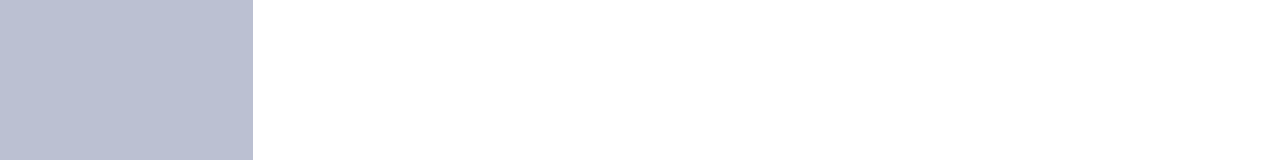
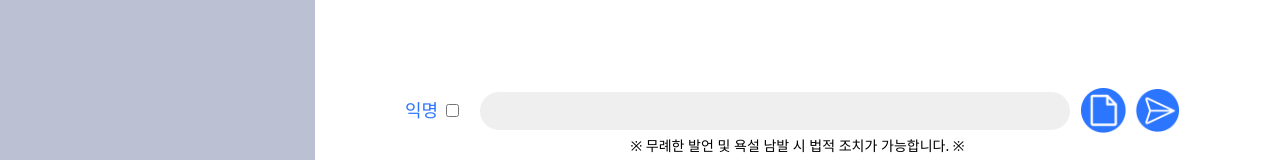
Before and after one commit to CLAT-Project/CLAT-Client, a Next.js app: page /chat/1 in a window 1280 px wide. Shown: the part 640-800 px from the top of the page. Built offline with nearby package versions, Linux system fonts and the light colour scheme; no server answers; sample sign-in values are in the browser's storage.

Commit message:
Refac: Chat Input, Message 컴포넌트 분리

```diff
--- a/src/app/(afterLogin)/chat/[slug]/layout.tsx
+++ b/src/app/(afterLogin)/chat/[slug]/layout.tsx
@@ -6,7 +6,7 @@ const ChatLayout = ({ children }: { children: React.ReactNode }) => {
     <html lang="en">
       <body className="flex">
         <ChatSidebar />
-        <div className="w-full">
+        <div style={{ width: 'calc(100% - 315px)' }}>
           <ChatHeader />
           {children}
         </div>
--- a/src/app/(afterLogin)/chat/[slug]/page.tsx
+++ b/src/app/(afterLogin)/chat/[slug]/page.tsx
@@ -1,22 +1,29 @@
 'use client'
 
-import ChatHeader from '@/components/chat/ChatHeader'
-import ChatSidebar from '@/components/chat/ChatSidebar'
+import ChatInput from '@/components/chat/ChatInput'
+import Message from '@/components/chat/Message'
 import { useChatMsgQuery } from '@/hooks/queries/useChatQuery'
 import { connect, disconnect, sendMessage } from '@/libs/websocket'
 import { IChatMessag } from '@/types/chat.types'
 import { useQueryClient } from '@tanstack/react-query'
 import { Params } from 'next/dist/shared/lib/router/utils/route-matcher'
 import { useParams } from 'next/navigation'
-import { useEffect, useRef, useState } from 'react'
+import { useEffect, useState } from 'react'
+import { useForm } from 'react-hook-form'
+
+export interface ChatFormData {
+  message: string
+  anonymous: boolean
+}
 
 const Chat = () => {
   const queryClient = useQueryClient()
   const params = useParams<Params>()
-  const messagesEndRef = useRef<HTMLDivElement>(null)
+  const { register, handleSubmit, reset, watch } = useForm<ChatFormData>()
 
-  const [senderName, setSenderName] = useState('')
-  const [message, setMessage] = useState('')
+  const message = watch('message')
+  const anonymous = watch('anonymous') // 익명 체크값
+  const [senderName, setSenderName] = useState('쥬')
   const [messages, setMessages] = useState<IChatMessag[]>([])
 
   const { data: chatMsg } = useChatMsgQuery({ roomId: params.slug })
@@ -27,12 +34,11 @@ const Chat = () => {
         '/pub/chat/message',
         JSON.stringify({
           courseId: params.slug,
-          senderName,
+          senderName: senderName,
           message,
         }),
       )
       queryClient.invalidateQueries({ queryKey: ['chatMsg'] })
-      setMessage('')
     } else {
       alert('Please enter your name and a message.')
     }
@@ -53,11 +59,7 @@ const Chat = () => {
     return () => {
       disconnect()
     }
-  }, [])
-
-  useEffect(() => {
-    messagesEndRef.current?.scrollIntoView({ behavior: 'smooth' })
-  }, [messages])
+  }, [message])
 
   useEffect(() => {
     if (chatMsg) {
@@ -65,7 +67,20 @@ const Chat = () => {
     }
   }, [chatMsg])
 
-  return <div></div>
+  return (
+    <div
+      className="w-full overflow-y-scroll"
+      style={{ height: 'calc(90vh - 90px)' }}
+    >
+      <Message messages={messages} senderName={senderName} />
+      <ChatInput
+        handleSendMessage={handleSendMessage}
+        register={register}
+        reset={reset}
+        handleSubmit={handleSubmit}
+      />
+    </div>
+  )
 }
 
 export default Chat
--- /dev/null
+++ b/src/components/chat/ChatInput/index.tsx
@@ -0,0 +1,81 @@
+import { ChatFormData } from '@/app/(afterLogin)/chat/[slug]/page'
+import {
+  UseFormHandleSubmit,
+  UseFormRegister,
+  UseFormReset,
+} from 'react-hook-form'
+import Image from 'next/image'
+
+interface ChatInputProps {
+  reset: UseFormReset<ChatFormData>
+  register: UseFormRegister<ChatFormData>
+  handleSendMessage: () => void
+  handleSubmit: UseFormHandleSubmit<ChatFormData, undefined>
+}
+
+const ChatInput = ({
+  reset,
+  register,
+  handleSendMessage,
+  handleSubmit,
+}: ChatInputProps) => {
+
+  const onSubmitMessage = () => {
+    handleSendMessage()
+    reset()
+  }
+
+  return (
+    <div
+      className="fixed bottom-0 right-0 h-[90px] w-full bg-white"
+      style={{ width: 'calc(100% - 315px)' }}
+    >
+      <form
+        className="flex h-[90%] items-center justify-between px-[90px]"
+        onSubmit={handleSubmit(onSubmitMessage)}
+      >
+        <div className="flex w-[100px] gap-2 text-primary">
+          <label htmlFor="anonymous" className="text-[18px]">
+            익명
+          </label>
+          <input
+            type="checkbox"
+            id="anonymous"
+            {...register('anonymous')}
+            className=""
+          />
+        </div>
+        <div className="w-full">
+          <input
+            type="text"
+            {...register('message', { required: true })}
+            className="h-[38px] w-full rounded-[21px] bg-[#EFEFEF] px-5"
+          />
+        </div>
+        <div className="flex min-w-[120px] justify-center gap-2">
+          <Image
+            src="/images/png/file-send.png"
+            alt="file-send"
+            width={45}
+            height={45}
+            className="cursor-pointer"
+          />
+          <button>
+            <Image
+              src="/images/png/message-send.png"
+              alt="file-send"
+              width={45}
+              height={45}
+              className="cursor-pointer"
+            />
+          </button>
+        </div>
+      </form>
+      <div className="absolute bottom-1 left-1/2 -translate-x-1/2 text-[14px] text-black">
+        <p>※ 무례한 발언 및 욕설 남발 시 법적 조치가 가능합니다. ※</p>
+      </div>
+    </div>
+  )
+}
+
+export default ChatInput
--- /dev/null
+++ b/src/components/chat/Message/index.tsx
@@ -0,0 +1,40 @@
+import { IChatMessag } from '@/types/chat.types'
+import { useEffect, useRef } from 'react'
+
+interface IMessageProps {
+  messages: IChatMessag[]
+  senderName: string
+}
+
+const Message = ({ messages, senderName }: IMessageProps) => {
+  const messagesEndRef = useRef<HTMLDivElement>(null)
+
+  useEffect(() => {
+    messagesEndRef.current?.scrollIntoView({ behavior: 'smooth' })
+  }, [messages])
+
+  return (
+    <div className="relative flex w-full p-[47px] pb-0">
+      <div className="flex h-full w-full flex-col gap-[31px]">
+        {messages.map((msg, index) => {
+          const isMyMessage = msg.senderName === senderName
+
+          return (
+            <div
+              key={index + msg.message}
+              className={`flex flex-col ${isMyMessage ? 'items-end' : 'items-start'}`}
+            >
+              <p className="mb-[6px]">{msg.senderName}</p>
+              <div className="inline-block max-w-[600px] rounded-[21px] bg-[#BBC0D2] py-[10px] pl-4 pr-[33px]">
+                <p className="w-full text-[16px]">{msg.message}</p>
+              </div>
+            </div>
+          )
+        })}
+        <div ref={messagesEndRef} />
+      </div>
+    </div>
+  )
+}
+
+export default Message
```
Also changed, not shown: public/images/png/file-send.png (added), public/images/png/message-send.png (added).
